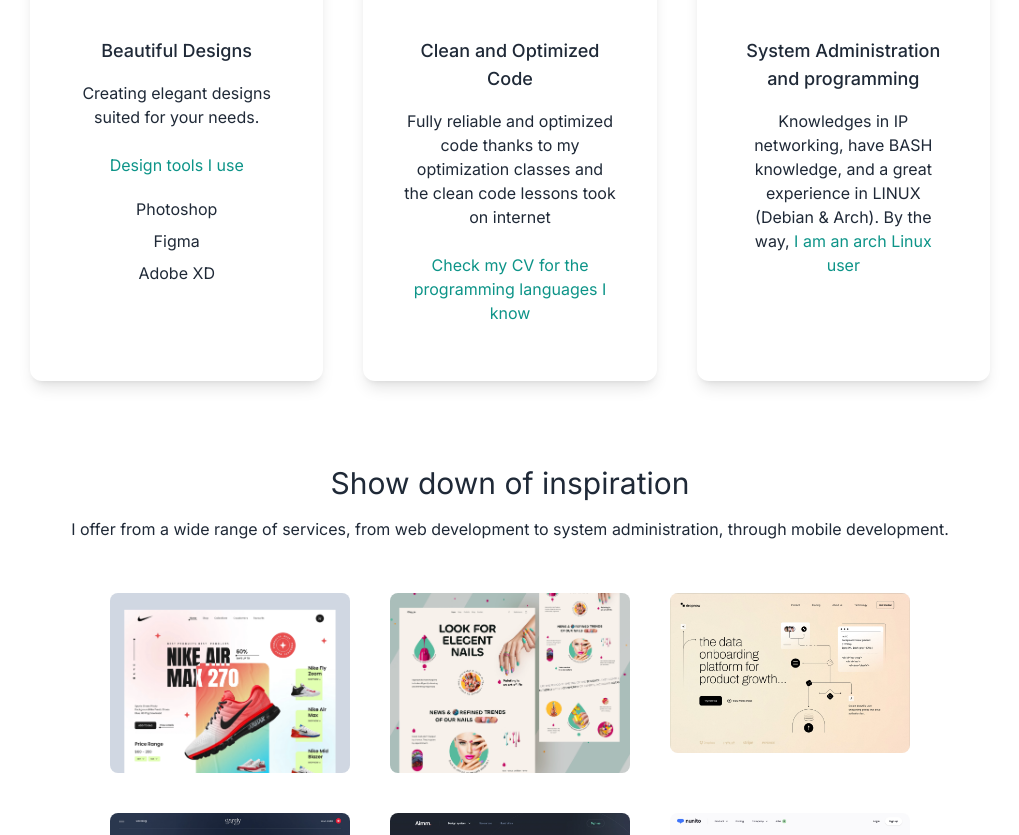
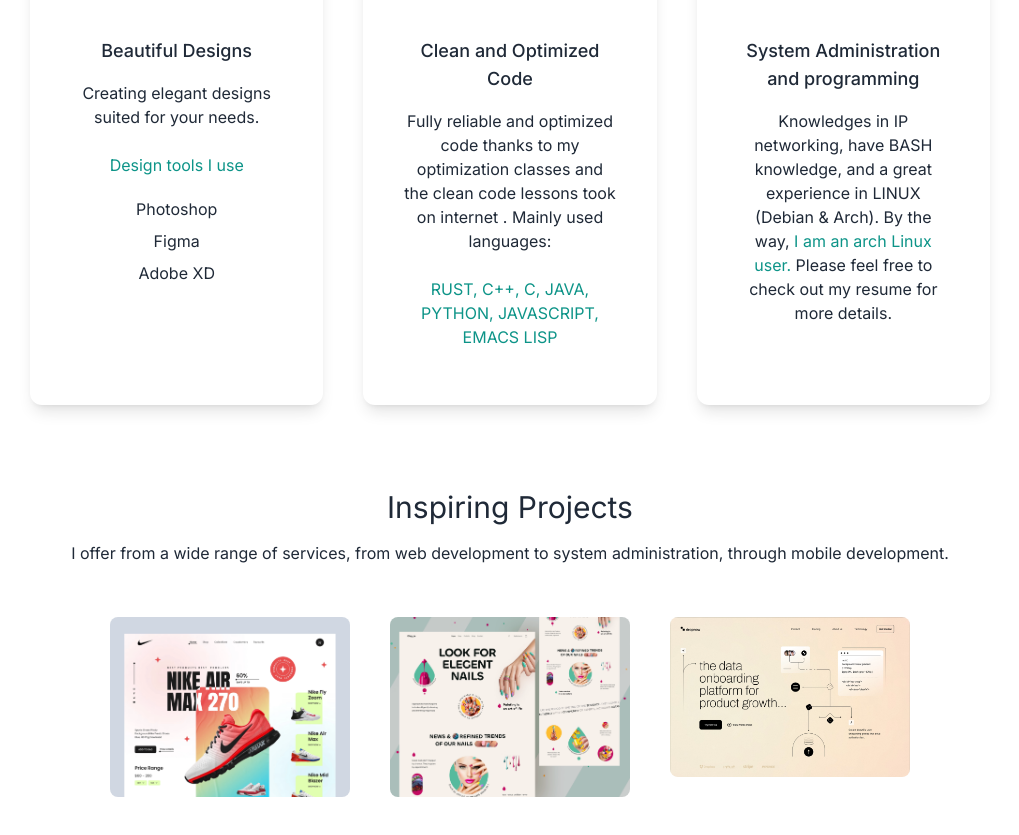
Before and after one commit to SamuelVanie/portfolio-next-js, a Next.js app: page / in a window 1280 px wide. Shown: the part 1511-2346 px from the top of the page, without its empty margins (130-1149 px from the left). Built offline with nearby package versions, Linux system fonts and the light colour scheme.

Commit message:
fix: change some text to make it more clear

```diff
--- a/src/app/page.js
+++ b/src/app/page.js
@@ -141,10 +141,11 @@ export default function Home() {
               </h3>
               <p className="py-2 text-gray-800 dark:text-white">
                 Fully reliable and optimized code thanks to my optimization
-                classes and the clean code lessons took on internet{" "}
+                classes and the clean code lessons took on internet . Mainly
+                used languages:
               </p>
               <h4 className="py-4 text-teal-600">
-                Check my CV for the programming languages I know
+                RUST, C++, C, JAVA, PYTHON, JAVASCRIPT, EMACS LISP
               </h4>
             </div>
 
@@ -161,7 +162,8 @@ export default function Home() {
               <p className="py-2 text-gray-800 dark:text-white">
                 Knowledges in IP networking, have BASH knowledge, and a great
                 experience in LINUX (Debian & Arch). By the way,{" "}
-                <span className="text-teal-600">I am an arch Linux user</span>
+                <span className="text-teal-600">I am an arch Linux user. </span>
+                Please feel free to check out my resume for more details.
               </p>
             </div>
           </div>
@@ -169,7 +171,7 @@ export default function Home() {
         <section>
           <div className="text-center">
             <h3 className="text-3xl py-1 text-gray-800 dark:text-white">
-              Show down of inspiration
+              Inspiring Projects
             </h3>
             <p className="text-md py-2 leading-8 text-gray-800 dark:text-white">
               I offer from a wide range of services, from web development to
```
